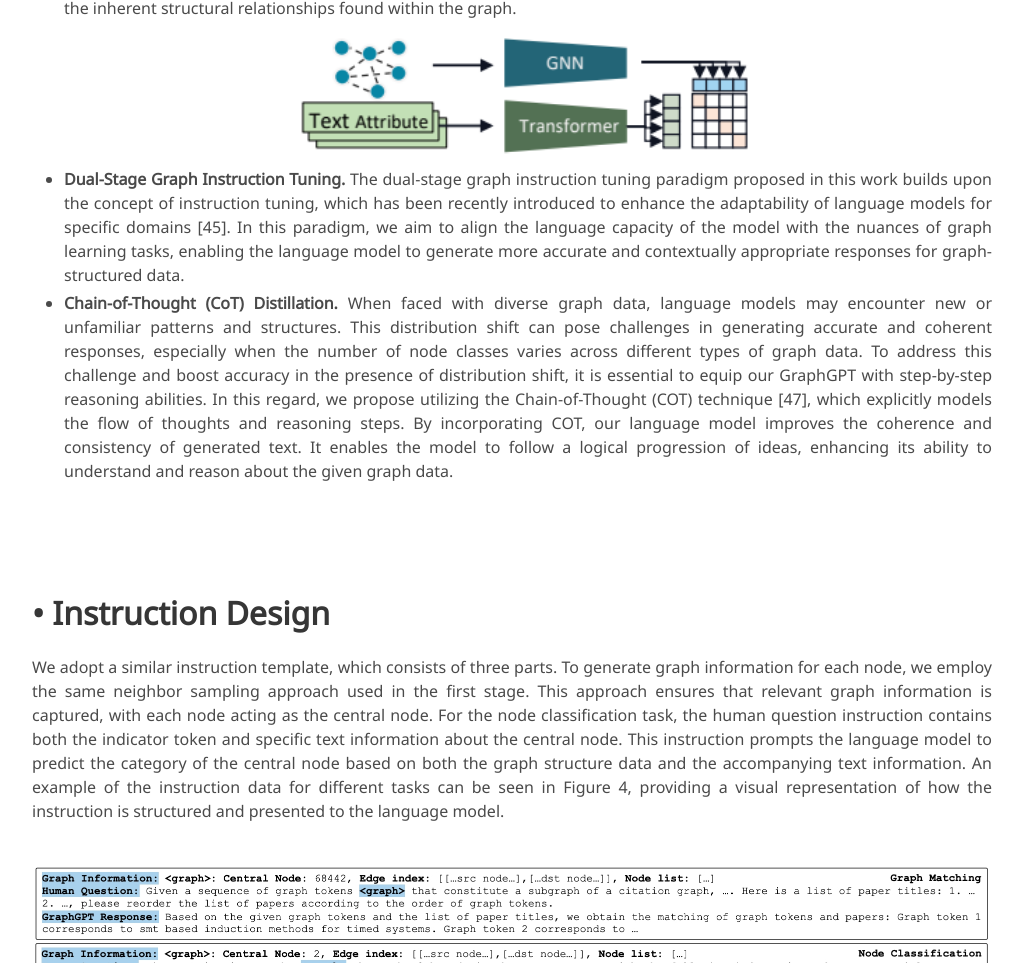
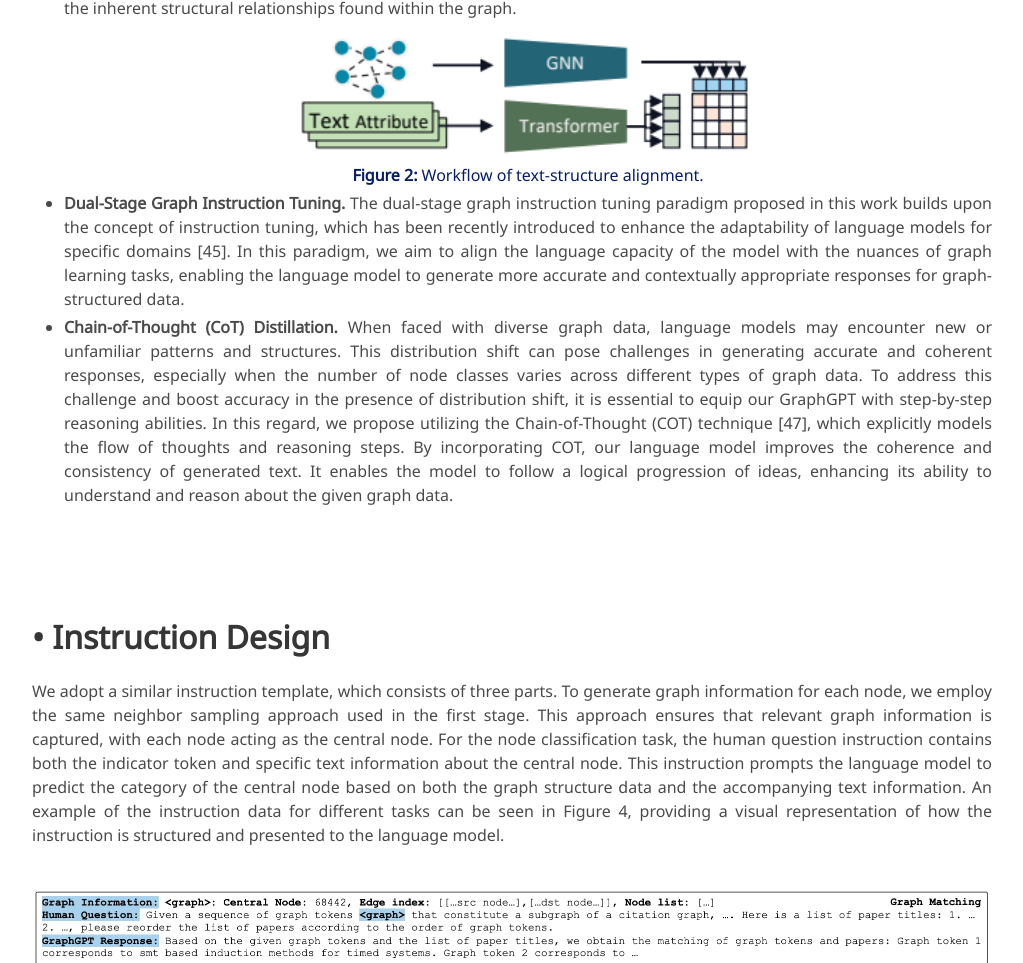
Before and after one commit to GraphGPT/graphgpt.github.io, a plain HTML site: page index.html in a window 1280 px wide. Shown: the part 1760-2723 px from the top of the page, without its empty margins (128-1151 px from the left). Drawn offline with nearby package versions, Linux system fonts and the light colour scheme; some icons are missing; a web font is replaced by a local one.

Commit message:
Update index.html

```diff
--- a/index.html
+++ b/index.html
@@ -198,6 +198,16 @@
                             <b>Structural Information Encoding with Text-Graph Grounding.</b> To enhance the understanding of graph structural information by large language models, our framework emphasizes aligning the encoding of graph structures with the natural language space. This alignment aims to enable language models to effectively comprehend and interpret the structural elements of the graph, leveraging their inherent language understanding capabilities. To achieve this objective, we introduce a text-graph grounding paradigm that generates prompts designed to preserve the graph’s structural context for language models. This paradigm acts as a bridge, connecting the semantic understanding of textual information with the inherent structural relationships found within the graph.
                             <img class="columns is-centered has-text-centered" src="./static/images/config.png" alt="Teaser" width="50%"
                          style="margin:0 auto">
+
+                        <figcaption>
+                        <p style="text-align: center;">
+                            <font color="061E61">
+                                <b>Figure 2:</b> Workflow of text-structure alignment.
+                            </font>
+                        </p>
+                    </figcaption>
+
+
                         </li>
                         <li>
                             <b>Dual-Stage Graph Instruction Tuning.</b>
```
